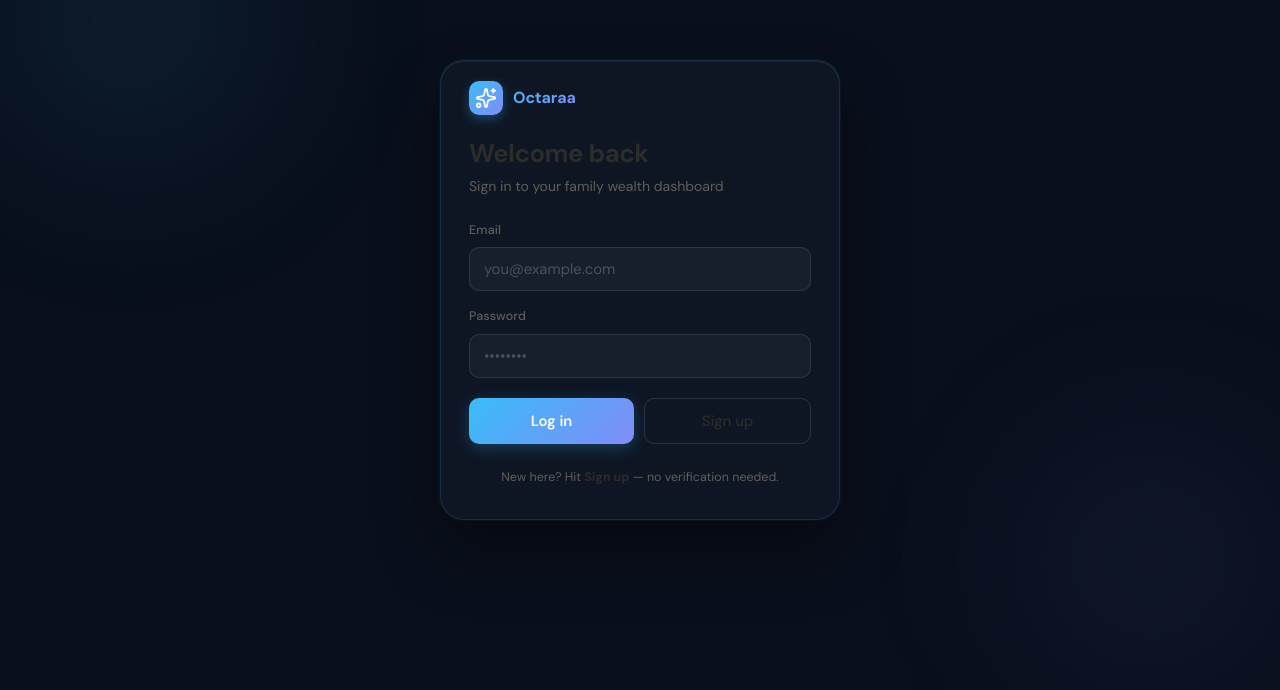
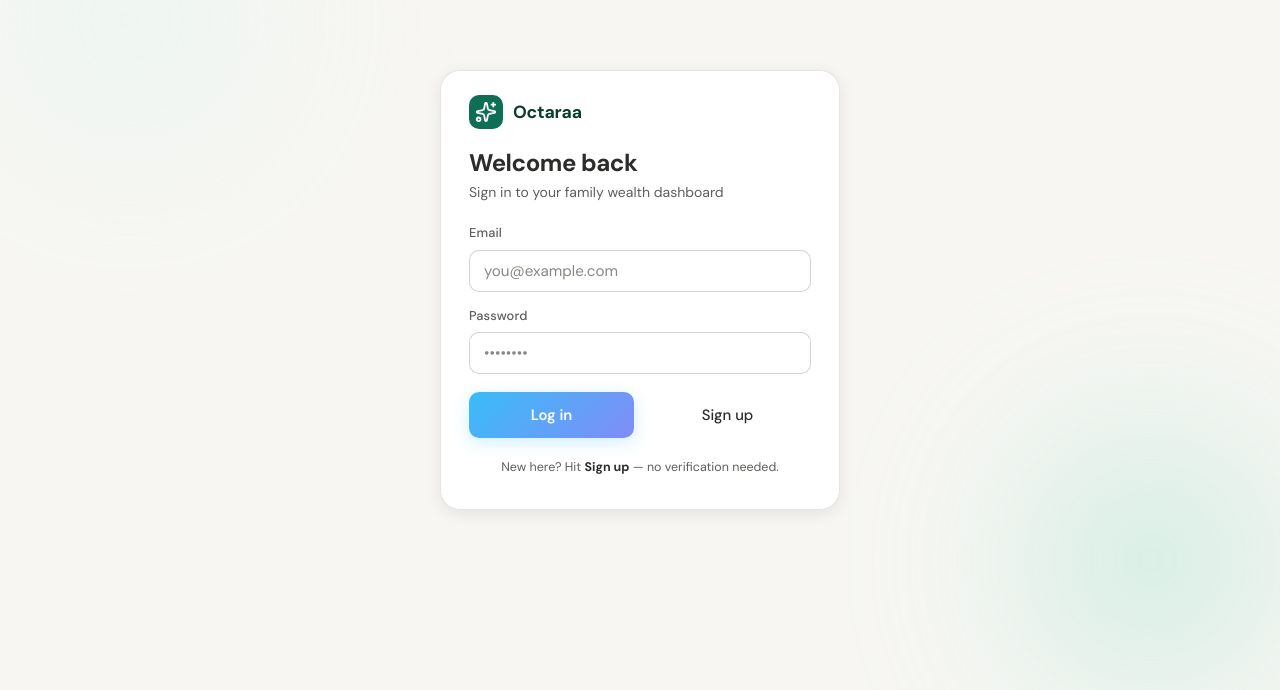
Before and after one commit to testing-archit/samaira-chatbotv2, a Next.js app: page /login in a window 1280 px wide. Shown: the part 110-800 px from the top of the page. Built offline with nearby package versions, Linux system fonts and the light colour scheme; no server answers.

Commit message:
style: update login page to match the light internal UI theme

```diff
--- a/src/app/globals.css
+++ b/src/app/globals.css
@@ -572,7 +572,7 @@ body {
   width: 100vw;
   align-items: center;
   justify-content: center;
-  background: var(--bg-primary);
+  background: var(--bg-page);
   overflow: hidden;
   font-family: inherit;
 }
@@ -584,12 +584,13 @@ body {
   filter: blur(80px);
   pointer-events: none;
   z-index: 0;
+  opacity: 0.6;
 }
 
 .orb-1 {
   width: 420px;
   height: 420px;
-  background: radial-gradient(circle, rgba(56, 189, 248, 0.12) 0%, transparent 70%);
+  background: radial-gradient(circle, var(--brand-mint) 0%, transparent 70%);
   top: -80px;
   left: -80px;
 }
@@ -597,7 +598,7 @@ body {
 .orb-2 {
   width: 380px;
   height: 380px;
-  background: radial-gradient(circle, rgba(129, 140, 248, 0.1) 0%, transparent 70%);
+  background: radial-gradient(circle, var(--brand-mint2) 0%, transparent 70%);
   bottom: -60px;
   right: -60px;
 }
@@ -607,15 +608,10 @@ body {
   z-index: 1;
   width: 100%;
   max-width: 400px;
-  background: rgba(17, 24, 39, 0.8);
-  backdrop-filter: blur(24px);
-  -webkit-backdrop-filter: blur(24px);
-  border-radius: 24px;
-  border: 1px solid rgba(56, 189, 248, 0.15);
-  box-shadow:
-    0 0 0 1px rgba(56, 189, 248, 0.05),
-    0 32px 64px rgba(0, 0, 0, 0.4),
-    inset 0 1px 0 rgba(255, 255, 255, 0.05);
+  background: var(--bg-card);
+  border-radius: var(--radius-xl);
+  border: 1px solid var(--border);
+  box-shadow: var(--shadow-float);
   animation: slideUpFade 0.5s cubic-bezier(0.16, 1, 0.3, 1) forwards;
   overflow: hidden;
 }
@@ -625,47 +621,43 @@ body {
   display: flex;
   align-items: center;
   gap: 10px;
-  padding: 20px 28px 0;
+  padding: 24px 28px 0;
 }
 
 .login-logo {
   width: 34px;
   height: 34px;
   border-radius: 10px;
-  background: var(--accent-gradient);
+  background: var(--brand-leaf);
   display: flex;
   align-items: center;
   justify-content: center;
   color: white;
   flex-shrink: 0;
-  box-shadow: 0 4px 12px rgba(56, 189, 248, 0.3);
 }
 
 .login-brand-name {
-  font-size: 1rem;
+  font-size: 1.1rem;
   font-weight: 700;
-  background: var(--accent-gradient);
-  -webkit-background-clip: text;
-  -webkit-text-fill-color: transparent;
-  background-clip: text;
+  color: var(--brand-deep);
   letter-spacing: -0.01em;
 }
 
 .login-body {
-  padding: 24px 28px 32px;
+  padding: 20px 28px 32px;
   display: flex;
   flex-direction: column;
-  gap: 24px;
+  gap: 20px;
 }
 
 .login-title-block {
   display: flex;
   flex-direction: column;
-  gap: 6px;
+  gap: 4px;
 }
 
 .login-title {
-  font-size: 1.6rem;
+  font-size: 1.5rem;
   font-weight: 700;
   color: var(--text-primary);
   letter-spacing: -0.02em;
@@ -681,17 +673,17 @@ body {
 .login-form {
   display: flex;
   flex-direction: column;
-  gap: 16px;
+  gap: 14px;
 }
 
 .input-group {
   display: flex;
   flex-direction: column;
-  gap: 7px;
+  gap: 6px;
 }
 
 .input-group label {
-  font-size: 0.78rem;
+  font-size: 0.8rem;
   font-weight: 500;
   color: var(--text-secondary);
   letter-spacing: 0.01em;
@@ -699,11 +691,11 @@ body {
 
 .input-group input,
 .input-group select {
-  padding: 11px 14px;
-  background-color: rgba(255, 255, 255, 0.04);
-  border: 1px solid rgba(255, 255, 255, 0.1);
-  border-radius: 10px;
-  font-size: 0.93rem;
+  padding: 10px 14px;
+  background-color: var(--bg-input);
+  border: 1px solid var(--border-mid);
+  border-radius: var(--radius-md);
+  font-size: 0.95rem;
   color: var(--text-primary);
   font-family: inherit;
   transition: all 0.2s ease;
@@ -713,13 +705,12 @@ body {
 
 .input-group input:focus,
 .input-group select:focus {
-  border-color: var(--accent);
-  background-color: rgba(56, 189, 248, 0.05);
-  box-shadow: 0 0 0 3px rgba(56, 189, 248, 0.1);
+  border-color: var(--brand-leaf);
+  box-shadow: 0 0 0 3px var(--brand-mint);
 }
 
 .input-group input::placeholder {
-  color: rgba(100, 116, 139, 0.6);
+  color: var(--text-tertiary);
 }
 
 .login-actions {
```
